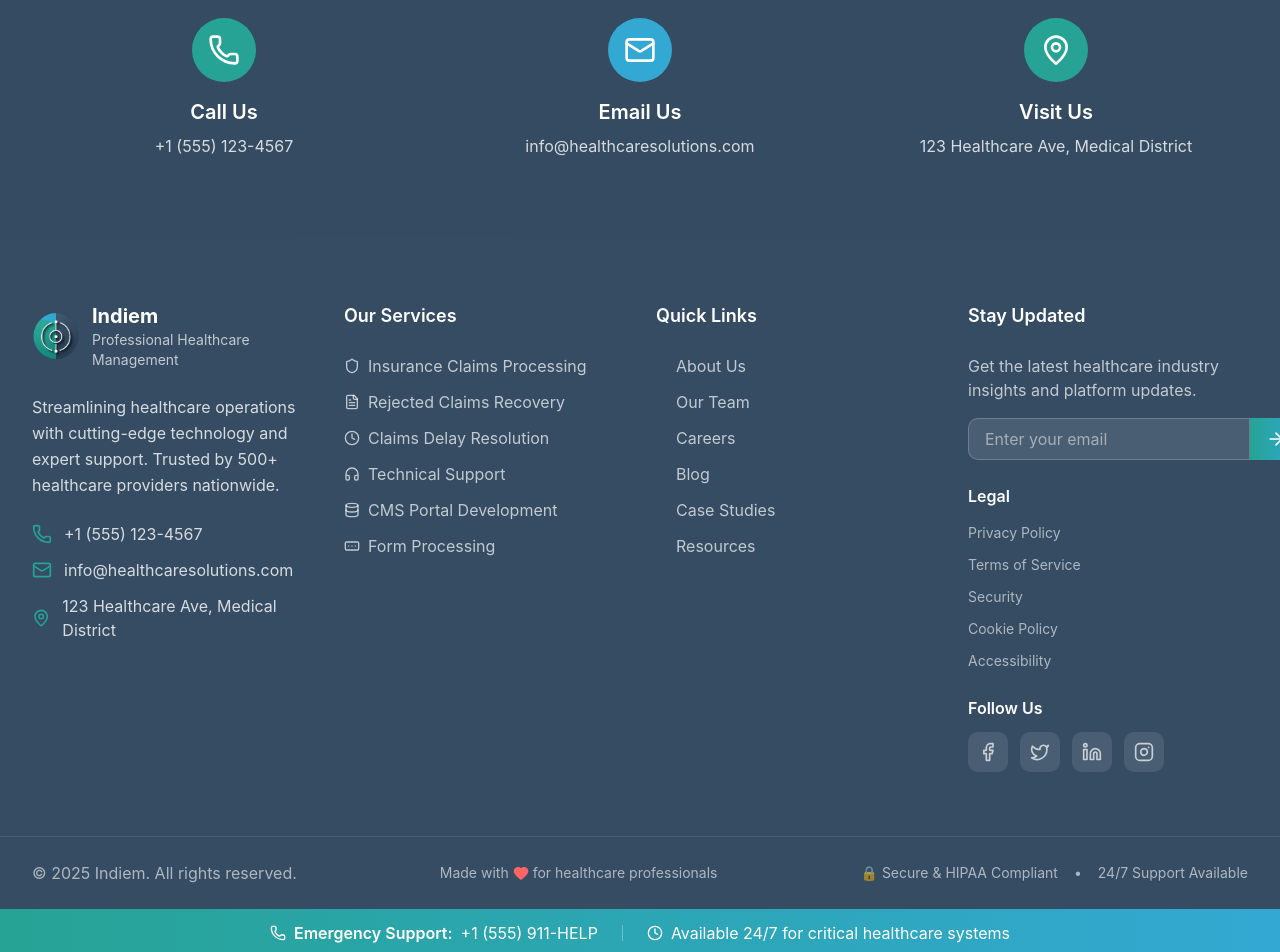
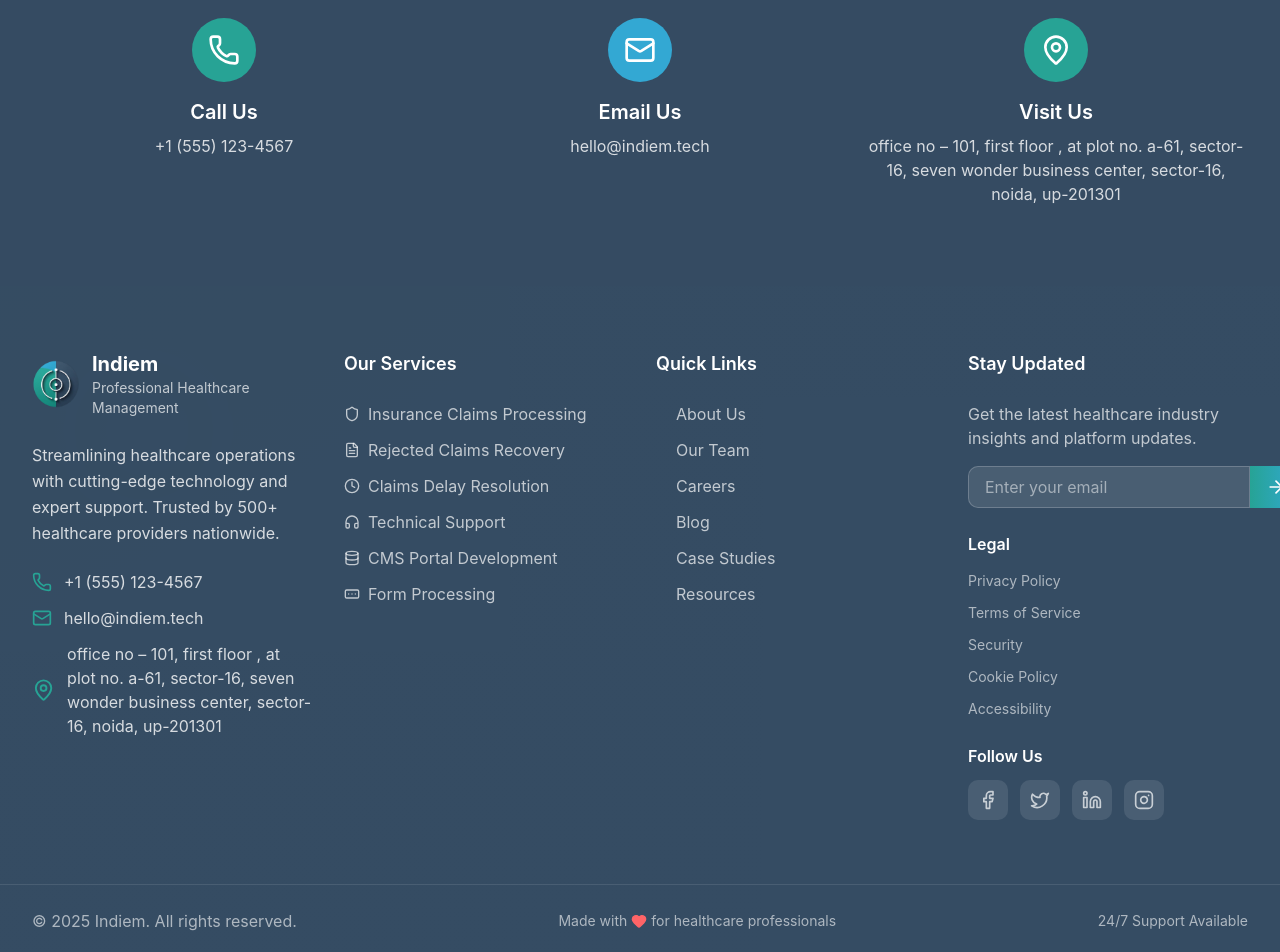
Before and after one commit to aryanrajput955/healthcare, a Next.js app: page / in a window 1280 px wide. Shown: the part 3160-4112 px from the top of the page. Built offline with nearby package versions, Linux system fonts and the light colour scheme.

Commit message:
first commit

```diff
--- a/app/components/footer.js
+++ b/app/components/footer.js
@@ -101,11 +101,11 @@ export default function Footer() {
                 </div>
                 <div className="flex items-center space-x-3">
                   <Mail className="w-5 h-5 text-[#27A395]" />
-                  <span className="text-white/80">info@healthcaresolutions.com</span>
+                  <span className="text-white/80">hello@indiem.tech</span>
                 </div>
                 <div className="flex items-center space-x-3">
-                  <MapPin className="w-5 h-5 text-[#27A395]" />
-                  <span className="text-white/80">123 Healthcare Ave, Medical District</span>
+                  <MapPin className="w-12 h-9  sm:w-20 h-10 text-[#27A395]" />
+                  <span className="text-white/80 lowercase ">OFFICE NO – 101, FIRST FLOOR , AT PLOT NO. A-61, SECTOR-16, SEVEN WONDER BUSINESS CENTER, SECTOR-16, NOIDA, UP-201301</span>
                 </div>
               </div>
             </div>
@@ -228,8 +228,8 @@ export default function Footer() {
               </div>
 
               <div className="flex items-center space-x-4 text-sm text-white/60">
-                <span>🔒 Secure & HIPAA Compliant</span>
-                <span>•</span>
+                {/* <span>🔒 Secure & HIPAA Compliant</span> */}
+                {/* <span>•</span> */}
                 <span>24/7 Support Available</span>
               </div>
             </div>
--- a/app/page.js
+++ b/app/page.js
@@ -387,7 +387,7 @@ export default function HomePage() {
                 <Mail className="w-8 h-8" />
               </div>
               <h3 className="text-xl font-semibold mb-2">Email Us</h3>
-              <p className="text-white/80">info@healthcaresolutions.com</p>
+              <p className="text-white/80">hello@indiem.tech</p>
             </div>
 
             <div className="text-center">
@@ -395,7 +395,7 @@ export default function HomePage() {
                 <MapPin className="w-8 h-8" />
               </div>
               <h3 className="text-xl font-semibold mb-2">Visit Us</h3>
-              <p className="text-white/80">123 Healthcare Ave, Medical District</p>
+              <p className="text-white/80 lowercase">OFFICE NO – 101, FIRST FLOOR , AT PLOT NO. A-61, SECTOR-16, SEVEN WONDER BUSINESS CENTER, SECTOR-16, NOIDA, UP-201301</p>
             </div>
           </div>
         </div>
```
